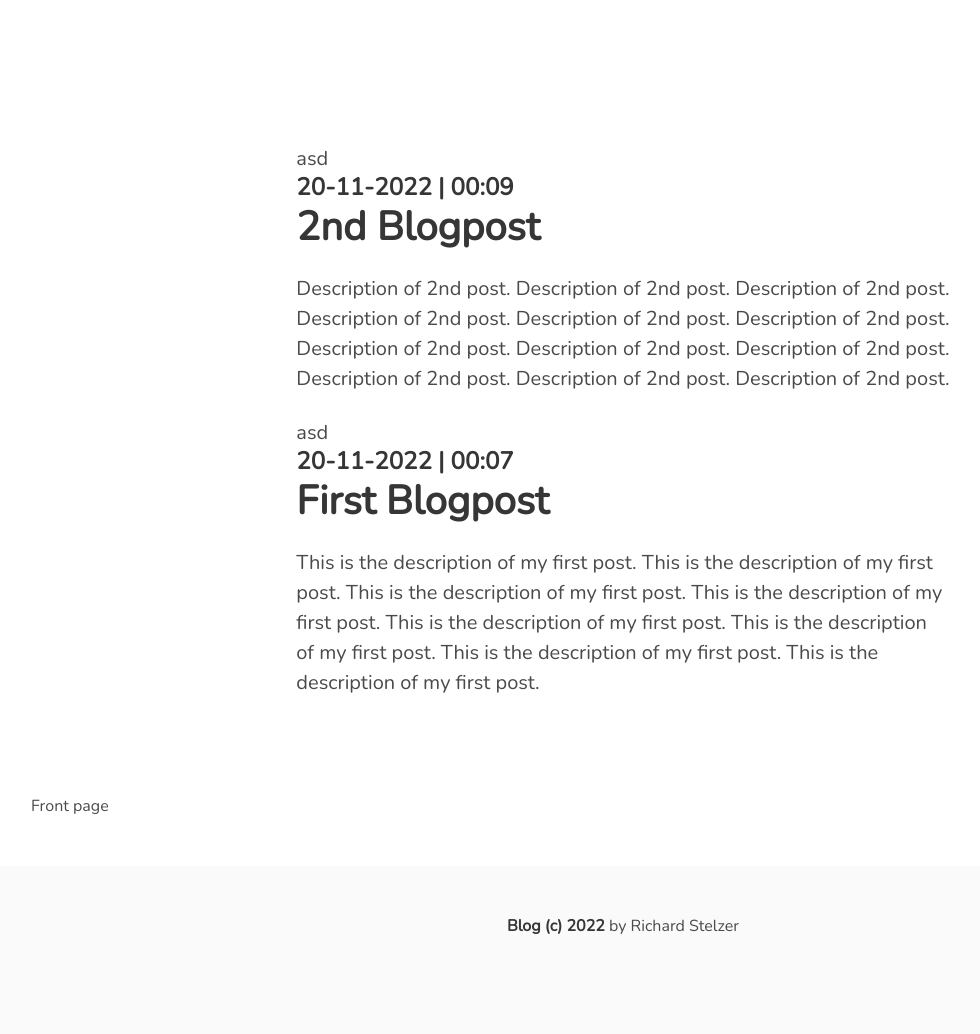
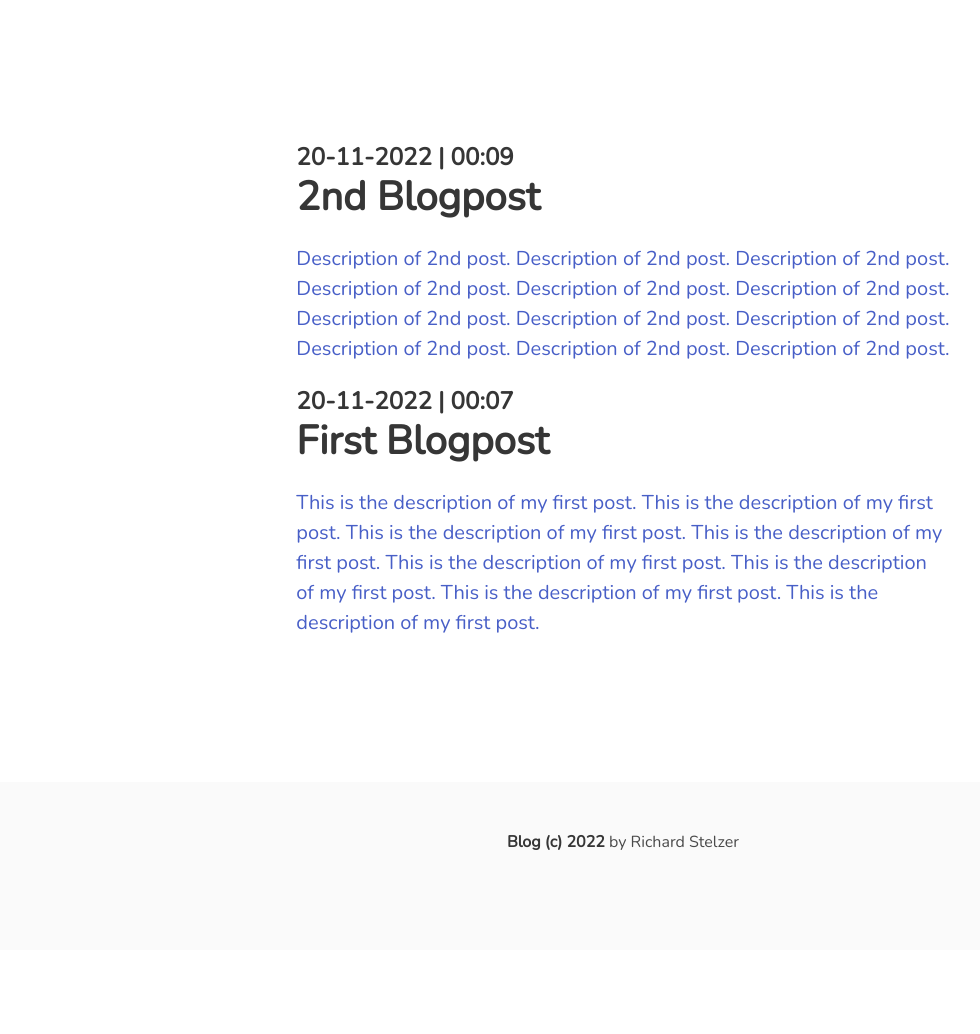
Before and after one commit to RichardStelzer/blog, a Django app: page / in a window 1280 px wide. Shown: the part 57-1091 px from the top of the page, without its empty margins (17-997 px from the left). After the commit the page ends 907 px from the top, so only its background shows below. Run offline with Django 3.2, Linux system fonts and the light colour scheme; data comes from the database, SQL or seed files in the repository.

Commit message:
Added link to the blog posts on the frontpage. Passes the slug of selected post to the detail view.

```diff
--- a/blog/core/templates/core/frontpage.html
+++ b/blog/core/templates/core/frontpage.html
@@ -11,10 +11,11 @@
                         <div class="column is-8 is-offset-2">
                             {% for post in posts %}
                             <div class="content is-medium">
-                                asd
-                                <h2 class="subtitle is-4">{{ post.date_published|date:"d-m-Y | H:i" }}</h2>
-                                <h1 class="title">{{ post.title }}</h1>
-                                <p>{{ post.brief_description }}</p>
+                                <a href="{% url 'post_detail' post.slug %}">
+                                    <h2 class="subtitle is-4">{{ post.date_published|date:"d-m-Y | H:i" }}</h2>
+                                    <h1 class="title">{{ post.title }}</h1>
+                                    <p>{{ post.brief_description }}</p>
+                                </a>
                             </div>
                             {% endfor %}
                         </div>
@@ -23,5 +24,4 @@
             </div>
         </div>
     </section>
-    <h1>Front page</h1>
 {% endblock %}
```
